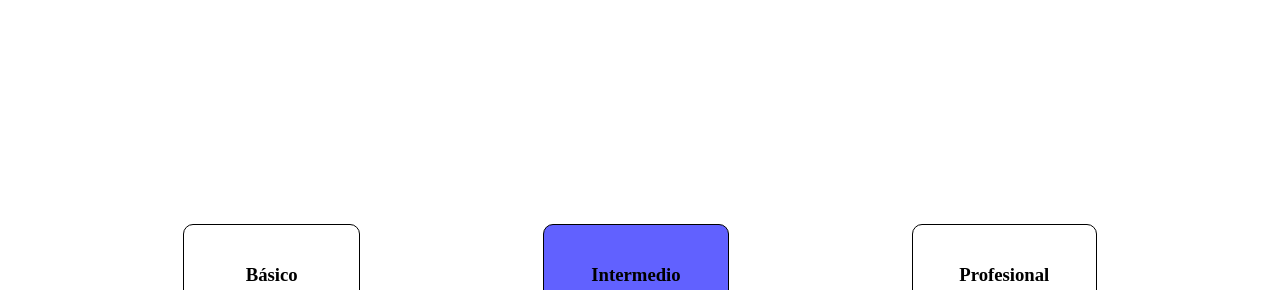
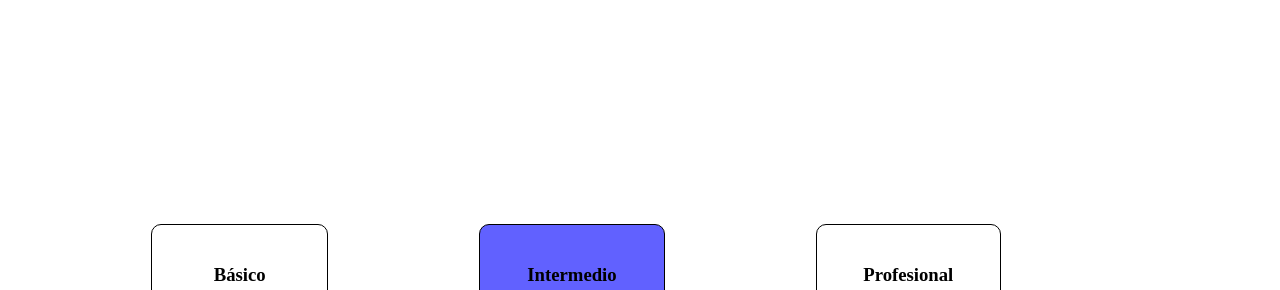
Before and after one commit to nahumarroyo-astacio-gif/DIW-2627, a plain HTML site: page actividades-flex/Ejercicio5.html in a window 1280 px wide. Shown: the part 16-306 px from the top of the page. Drawn offline with Linux system fonts and the light colour scheme.

Commit message:
19/11/2026

```diff
--- a/actividades-flex/css/ejercicio5.css
+++ b/actividades-flex/css/ejercicio5.css
@@ -14,7 +14,7 @@ z-index: -1;
 }
 
 .container{
-    width: 100vw;
+    width: 90%;
     height: 100vh;
     justify-content: space-evenly;
     text-align: center;
```
